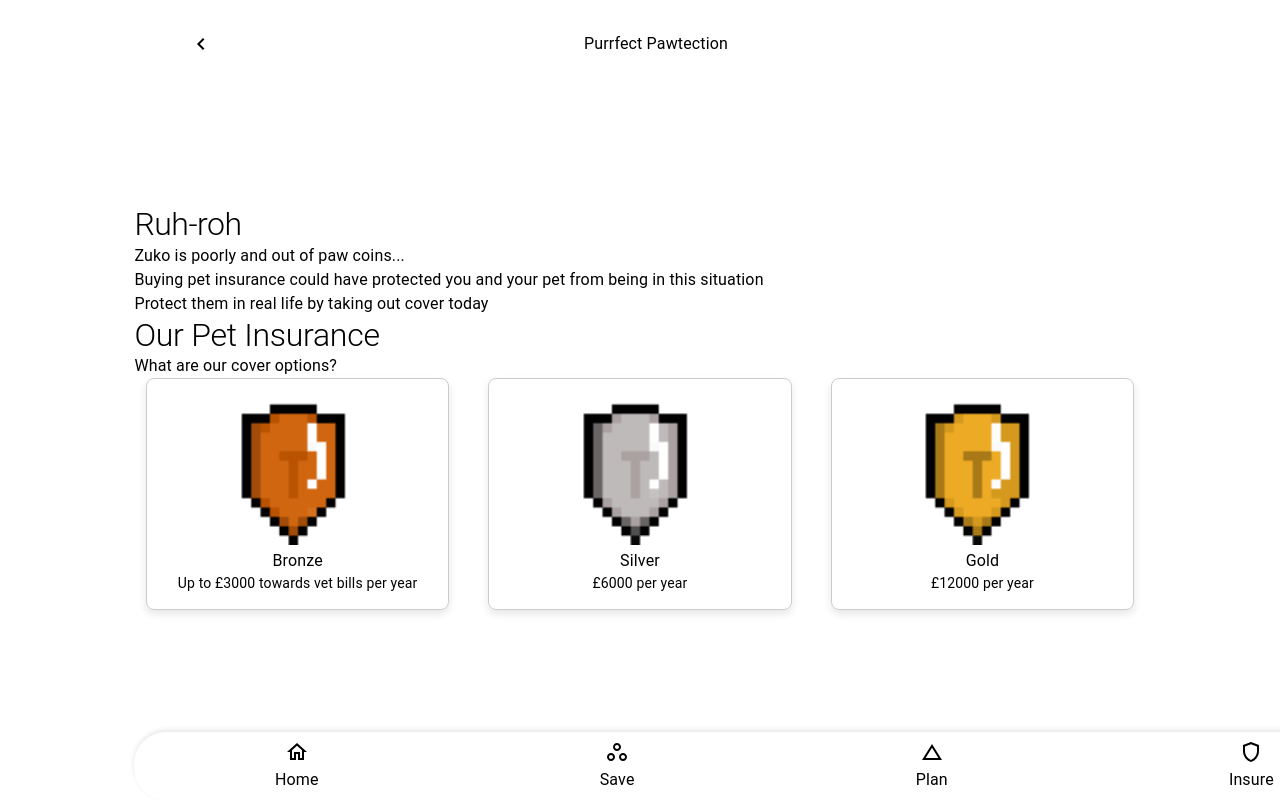
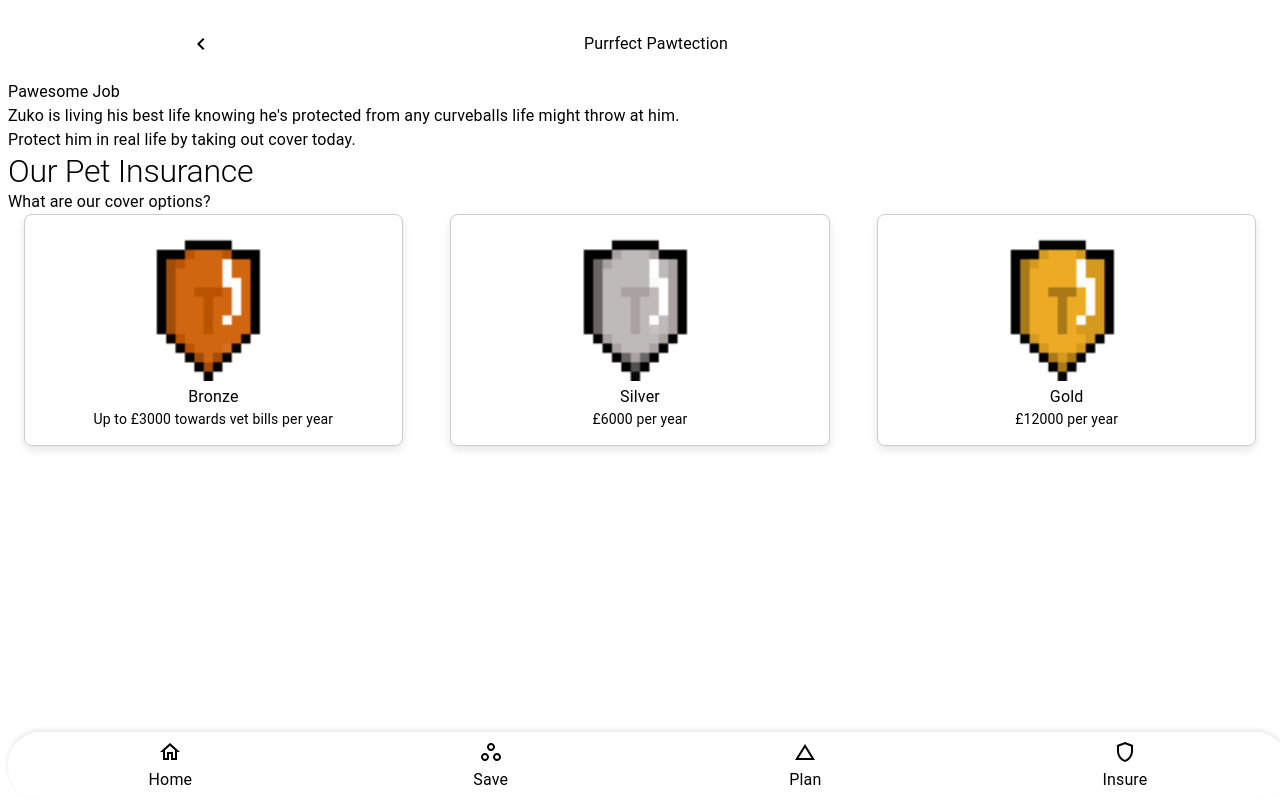
Before and after one commit to GJDteamOne/claw-and-order, a React (Create React App) app: page /final in a window 1280 px wide. Built offline with nearby package versions, Linux system fonts and the light colour scheme.

Commit message:
final page

```diff
--- a/src/App.jsx
+++ b/src/App.jsx
@@ -27,7 +27,7 @@ function App() {
           <Route path="/" element={<WidowsAppHome />} />
           <Route path="/starting-pot" element={<StartingPot />} />
           <Route path="/game" element={<Game />} />
-          <Route path="/final" element={<FinalPage />} />
+          <Route path="/final" element={<FinalPage result={'win'} />} />
         </Routes>
       </Router>
     </GameContext.Provider>
--- a/src/Pages/FinalPage.jsx
+++ b/src/Pages/FinalPage.jsx
@@ -9,16 +9,18 @@ export const FinalPage = ({ result }) => {
   return (
     <>
       <Header isInitialPage={false} />
-      <Box display="flex" justifyContent="center">
-        <Box width="100%" maxWidth="1200px" padding="10%">
       {result === "win" ? (
-            <Typography variant="h1" sx={{ fontSize: '2rem' }}>Congrats you won</Typography>
+        <>
+          <Typography variant="body1">Pawesome Job</Typography>
+          <Typography variant="body1">Zuko is living his best life knowing he's protected from any curveballs life might throw at him.</Typography>
+          <Typography variant="body1">Protect him in real life by taking out cover today.</Typography>
+        </>
       ) : (
         <>
           <Typography variant="h1" sx={{ fontSize: '2rem' }}>Ruh-roh</Typography>
           <Typography variant="body1">Zuko is poorly and out of paw coins...</Typography>
           <Typography variant="body1">Buying pet insurance could have protected you and your pet from being in this situation</Typography>
-              <Typography variant="body1">Protect them in real life by taking out cover today</Typography>
+          <Typography variant="body1">Protect him in real life by taking out cover today</Typography>
         </>
       )}
       <Typography variant="h2" sx={{ fontSize: '2rem' }}>Our Pet Insurance</Typography>
@@ -41,8 +43,7 @@ export const FinalPage = ({ result }) => {
         </div>
       </div>
       <Footer />
-        </Box>
-      </Box>
+
     </>
   )
 }
```
Lines whose indentation alone changed are shown as unchanged.
